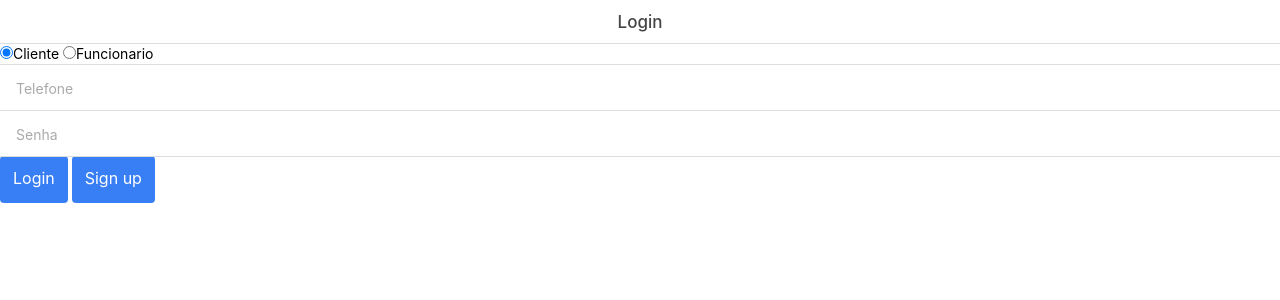
After one commit to vinifig/guerreiro_site, a PHP site: page /login.php in a window 1280 px wide. The commit adds this page. Shown: the top 300 px of the page. Run offline with PHP 8.4, Linux system fonts and the light colour scheme.

Commit message:
pagina login estruturada

```diff
--- a/css/style.css
+++ b/css/style.css
@@ -36,3 +36,13 @@
 	background-color: #f1f1f1;
 	box-shadow: inset 0 3px 3px rgba(0,0,0,0.3);
 }
+
+/*#loginRadioChoice input{
+    left: 123px;
+    top: 144px;
+    height: 16px;
+}*/
+
+#loginRadioChoice{
+    display: inline-block;
+}
--- /dev/null
+++ b/login.php
@@ -0,0 +1,25 @@
+<?php
+  $title_page = "Login";
+  // $menu_items = [
+  //   ["nome" => "oi", "url" => "#1"],
+  //   ["nome" => "cueio", "url" => "#2"],
+  // ];
+  include 'header.php';
+ ?>
+ 	 <div id="loginRadioChoice">
+		 <input type="radio" checked name="tipoLogin" value="cliente">Cliente</input>
+		 <input type="radio" name="tipoLogin" value"funcionario">Funcionario</input>
+	 </div>
+	 <div class="list">
+	   <label class="item item-input item-floating-label">
+	   <input type="text" placeholder="Telefone">
+	   </label>
+	   <label class="item item-input item-floating-label">
+	     <input type="password" placeholder="Senha">
+	   </label>
+	   <a class="button button-positive">Login</a>
+	   <a class="button button-positive">Sign up</a>
+	 </div>
+<?php
+  include 'footer.php';
+?>
```
